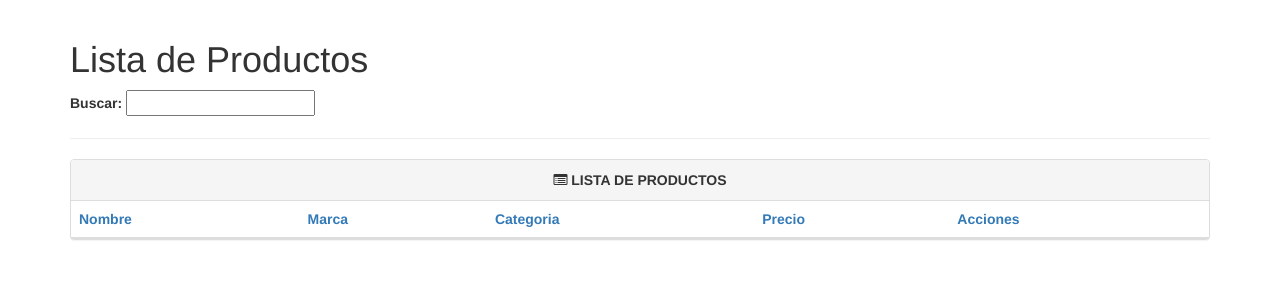
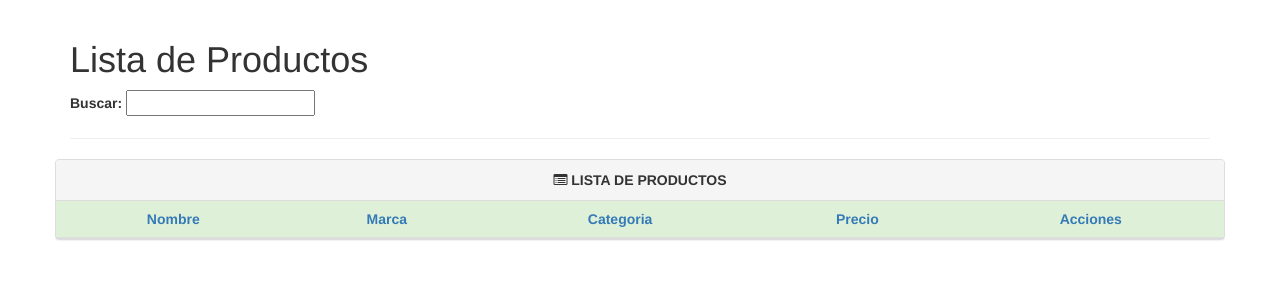
Before and after one commit to socomotec/PolySport-SOCOMTEC-1, a PHP site: page /vista/Lista_General_Producto.php in a window 1280 px wide. Shown: the part 52-352 px from the top of the page. Run offline with PHP 8.4, Linux system fonts and the light colour scheme; the visitor is signed in with stand-in values (Sample User, id 1); data that the repository does not hold is empty; some libraries are stand-ins or nearby versions.

Commit message:
Cambios Significativos
Se arreglo la tabla, permitiendo ajustarse al dispositivo sin perder
espacio, generando un mejora visual.

```diff
--- a/vista/Lista_General_Producto.php
+++ b/vista/Lista_General_Producto.php
@@ -233,25 +233,23 @@ require_once('../controlador/Categoria_Controlador.php');
 
 		<hr>
 <div class="row">
-	<div class="col-xs-12">
+	<div class="">
 		<div class="panel panel-default">
 		  <!-- Default panel contents -->
-		  	<div class="panel-heading text-center"> <i class="fa fa-list-alt"></i>  <strong> LISTA DE PRODUCTOS</strong> </div>
+		  	<div class="panel-heading text-center col-xd-10"> <i class="fa fa-list-alt"></i>  <strong> LISTA DE PRODUCTOS</strong> </div>
+		  <!-- Table -->
+			  	<table cellspacing="1" class="table table-striped table-hover tablesorter text-center" id="Tabla_Productos">
+					<thead>
+					  	<tr class="success">
+					    	<th class="text-center"><a class=""> Nombre </a> </th>
 
+					    	<th class="text-center"><a> Marca</a></th>
 
-		  <!-- Table -->
-			  	<table cellspacing="1" class="table table-striped table-hover tablesorter" id="Tabla_Productos">
-					<thead>
-					  	<tr class="text-center">
-					    	<th><a> Nombre </a> </th>
+					    	<th class="text-center"><a> Categoria </a></th>
 
-					    	<th><a> Marca</a></th>
+					    	<th class="text-center"><a> Precio </a></th>
 
-					    	<th><a> Categoria </a></th>
-
-					    	<th><a> Precio </a></th>
-
-					    	<th><a> Acciones</a></th>
+					    	<th class="text-center"><a> Acciones</a></th>
 
 					    </tr>
 					<thead>
```
